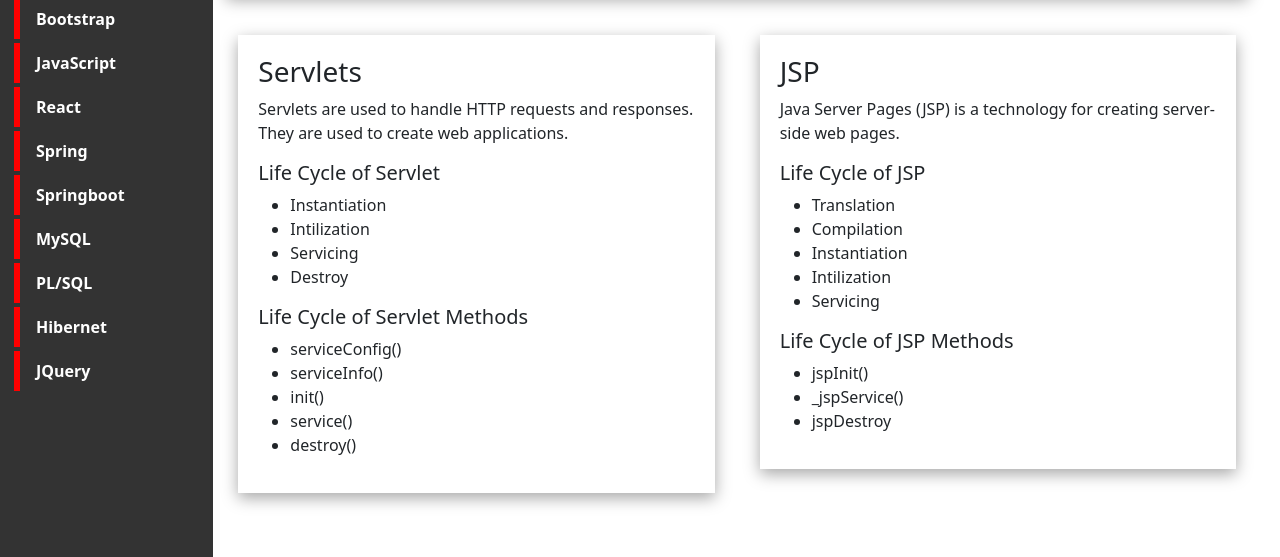
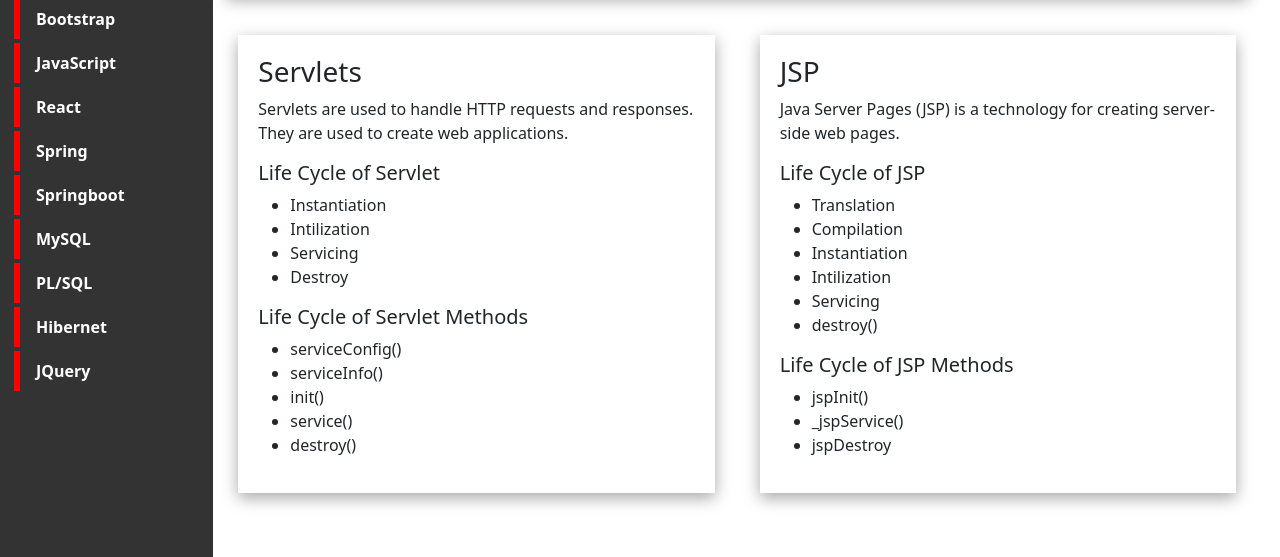
Before and after one commit to sudheerbabud/Continous-Learning, a plain HTML site: page index.html in a window 1280 px wide. Shown: the part 243-800 px from the top of the page. Drawn offline with nearby package versions, Linux system fonts and the light colour scheme.

Commit message:
Update index.html

```diff
--- a/index.html
+++ b/index.html
@@ -99,6 +99,7 @@
                                     <li>Instantiation</li>
                                     <li>Intilization</li>
                                     <li>Servicing</li>
+				    <li>destroy()</li>
                                 </ul>
 
                                 <h5>Life Cycle of JSP Methods</h5>
```
